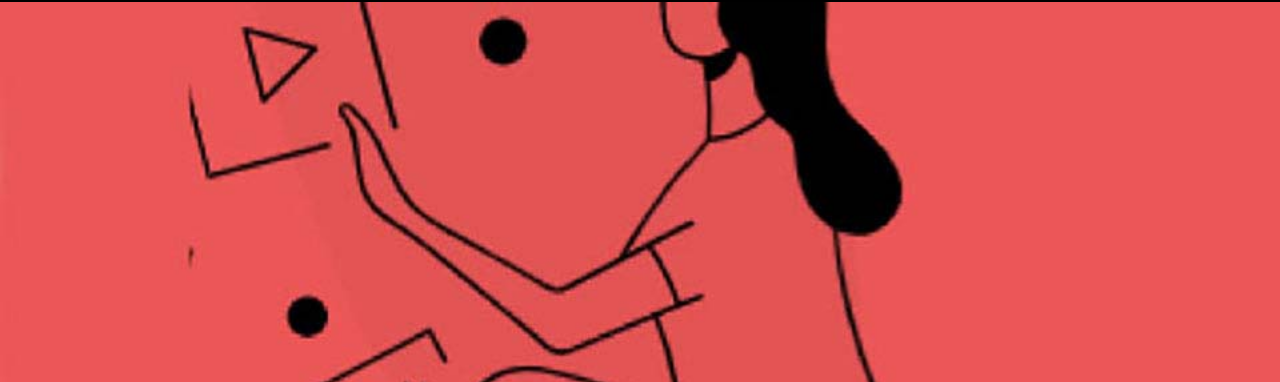
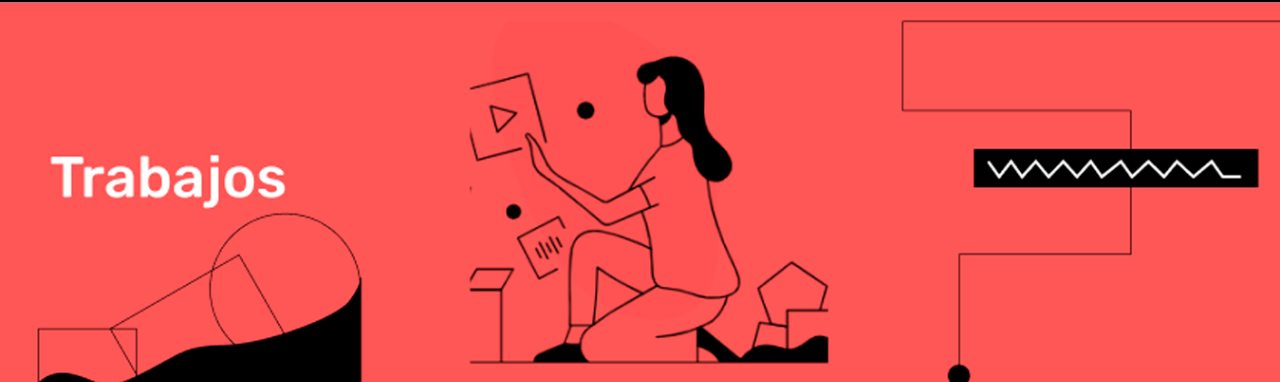
Before and after one commit to DaTamashiro/Proyecto1, a website: page pages/trabajos.html in a window 1280 px wide. Shown: the part 60-442 px from the top of the page. Drawn offline with nearby package versions, Linux system fonts and the light colour scheme.

Commit message:
Add files via upload
Correcion ruta

```diff
--- a/pages/trabajos.html
+++ b/pages/trabajos.html
@@ -63,7 +63,7 @@
             <section class="container-fluid">
                 <div class="row">
                     <div class="col-xs-12">
-                        <img src="../images/trabajos_banner.jpg" alt="imagen de seccion trabajos">
+                        <img src="../images/trabajos_banner.png" alt="imagen de seccion trabajos">
                         <h1>Trabajos</h1>
                     </div>
                 </div>
```
